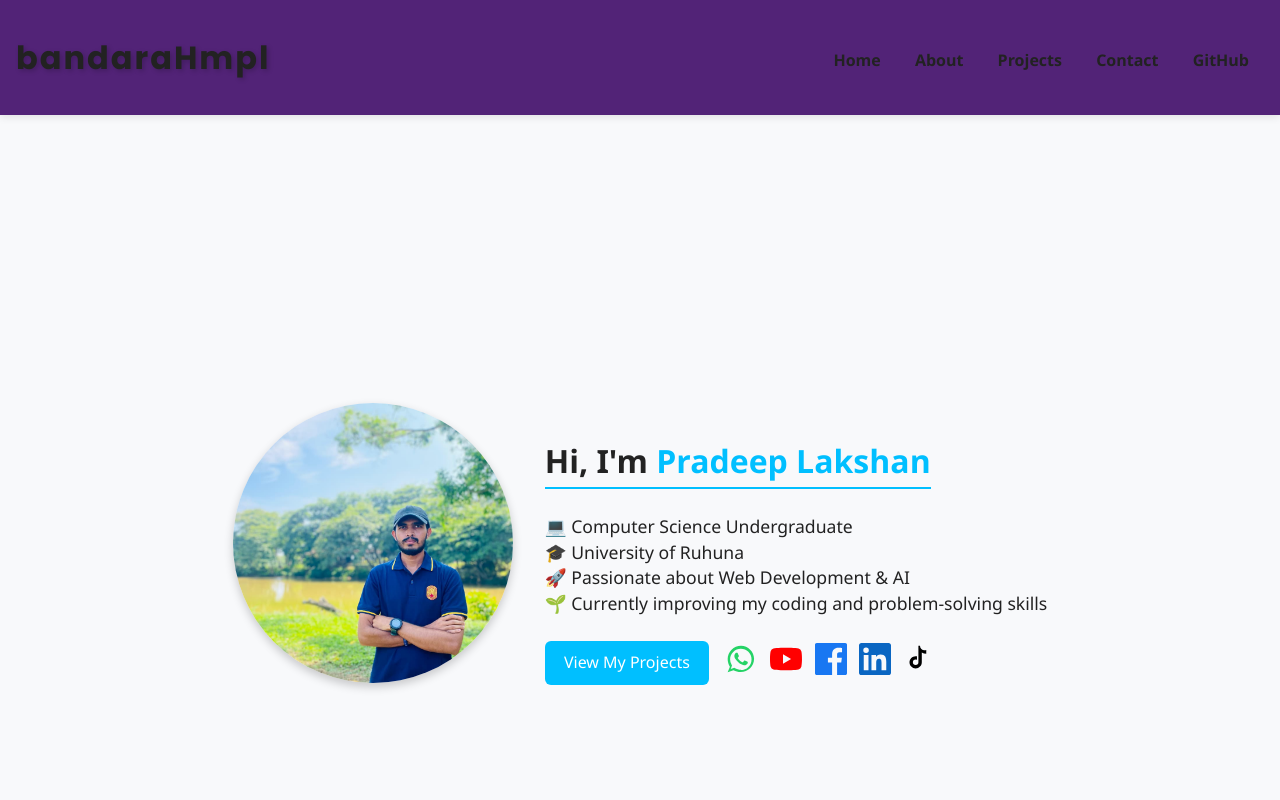
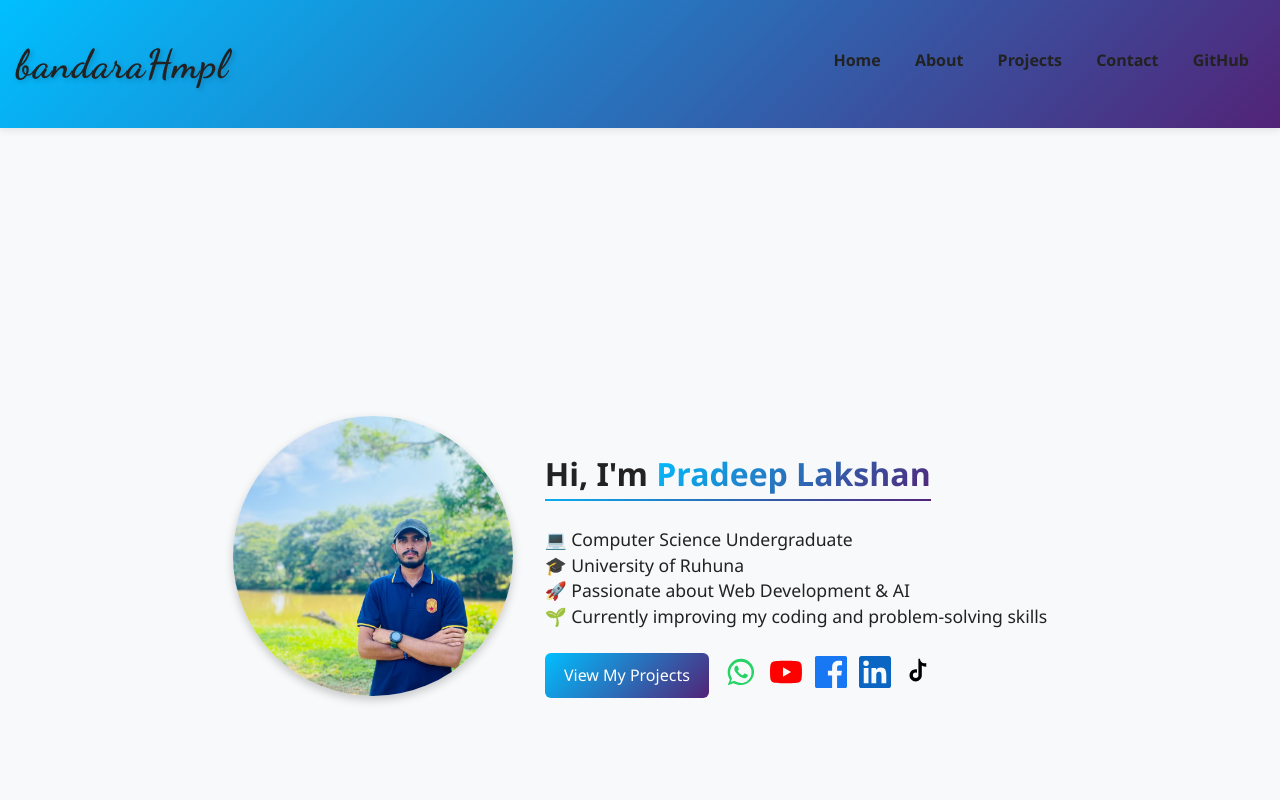
Before and after one commit to bandaraHmpl/My_Web, a plain HTML site: page index.html in a window 1280 px wide. Shown: the top 800 px of the page. Drawn offline with Linux system fonts and the light colour scheme.

Commit message:
Colours and font changes

```diff
--- a/index.html
+++ b/index.html
@@ -5,7 +5,7 @@
     <meta name="viewport" content="width=device-width, initial-scale=1.0">
     <title>bandaraHmpl</title>
     <link rel="stylesheet" href="style.css">
-    <link href="https://fonts.googleapis.com/css2?family=Poppins:wght@700&display=swap" rel="stylesheet">
+    <link href="https://fonts.googleapis.com/css2?family=Dancing+Script:wght@700&display=swap" rel="stylesheet">
 </head>
 <body class="light">
     <header>
--- a/style.css
+++ b/style.css
@@ -26,7 +26,12 @@ body.dark section {
 }
 
 body.dark h2 {
-    border-color: #00bfff;
+    border-image: linear-gradient(135deg, #00bfff, #522377) 1;
+}
+
+h2 {
+    border-bottom: 2px solid;
+    border-image: linear-gradient(135deg, #00bfff, #522377) 1;
 }
 
 .toggle-container {
@@ -76,7 +81,7 @@ input[type="checkbox"] {
 }
 
 input:checked + .slider {
-    background-color: #00bfff;
+    background: linear-gradient(135deg, #00bfff, #522377);
 }
 
 input:checked + .slider::before {
@@ -88,7 +93,7 @@ header {
     justify-content: space-between;
     text-align: center;
     padding: 2rem 1rem;
-    background: var(--header-bg, #522377);
+    background: linear-gradient(135deg, #00bfff, #522377);
     position: sticky;
     top: 0;
     z-index: 1000;
@@ -96,11 +101,11 @@ header {
 }
 
 .logo h1 {
-    font-family: 'Poppins', sans-serif;
+    font-family: 'Dancing Script', cursive;
     margin: 0;
-    font-size: 2rem;
+    font-size: 2.5rem;
     font-weight: 700;
-    letter-spacing: 2px;
+    letter-spacing: 1px;
     text-shadow: 2px 2px 5px rgba(0, 0, 0, 0.2);
     transition: color 0.3s;
 }
@@ -163,7 +168,9 @@ nav a:hover {
 }
 
 .home-container .small-description span {
-    color: #00bfff;
+    background: linear-gradient(135deg, #00bfff, #522377);
+    -webkit-background-clip: text;
+    -webkit-text-fill-color: transparent;
 }
 
 .home-container .small-description p {
@@ -174,7 +181,7 @@ nav a:hover {
 
 .home-container .btn {
     display: inline-block;
-    background-color: #00bfff;
+    background: linear-gradient(135deg, #00bfff, #522377);
     color: white;
     padding: 0.6rem 1.2rem;
     border-radius: 6px;
@@ -183,11 +190,11 @@ nav a:hover {
 }
 
 .home-container .btn:hover {
-    background-color: #0095cc;
+    background: linear-gradient(135deg, #0095cc, #522377);
 }
 
 body.dark .home-container .btn {
-    background-color: #00bfff;
+    background: linear-gradient(135deg, #00bfff, #522377);
 }
 
 body.dark .home-container .photo img {
@@ -229,7 +236,8 @@ section {
 }
 
 h2 {
-    border-bottom: 2px solid #00bfff;
+    border-bottom: 2px solid;
+    border-image: linear-gradient(135deg, #00bfff, #522377) 1;
     display: inline-block;
     margin-bottom: 1rem;
 }
@@ -250,7 +258,9 @@ body.dark .project {
 .project a {
     display: inline-block;
     margin-top: 0.5rem;
-    color: #00bfff;
+    background: linear-gradient(135deg, #00bfff, #522377);
+    -webkit-background-clip: text;
+    -webkit-text-fill-color: transparent;
 }
 
 .project a:hover {
@@ -258,7 +268,9 @@ body.dark .project {
 }
 
 #contact a {
-    color: #00bfff;
+    background: linear-gradient(135deg, #00bfff, #522377);
+    -webkit-background-clip: text;
+    -webkit-text-fill-color: transparent;
 }
 
 footer {
```
